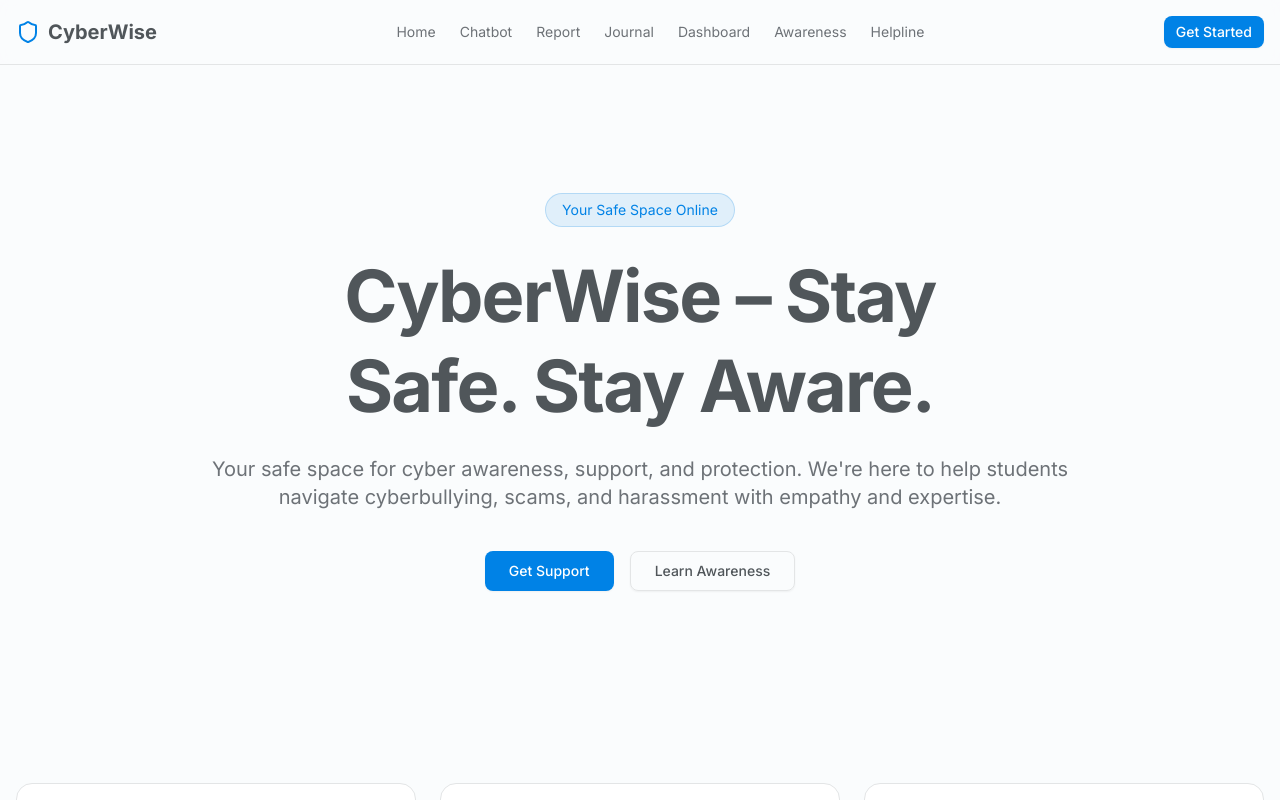
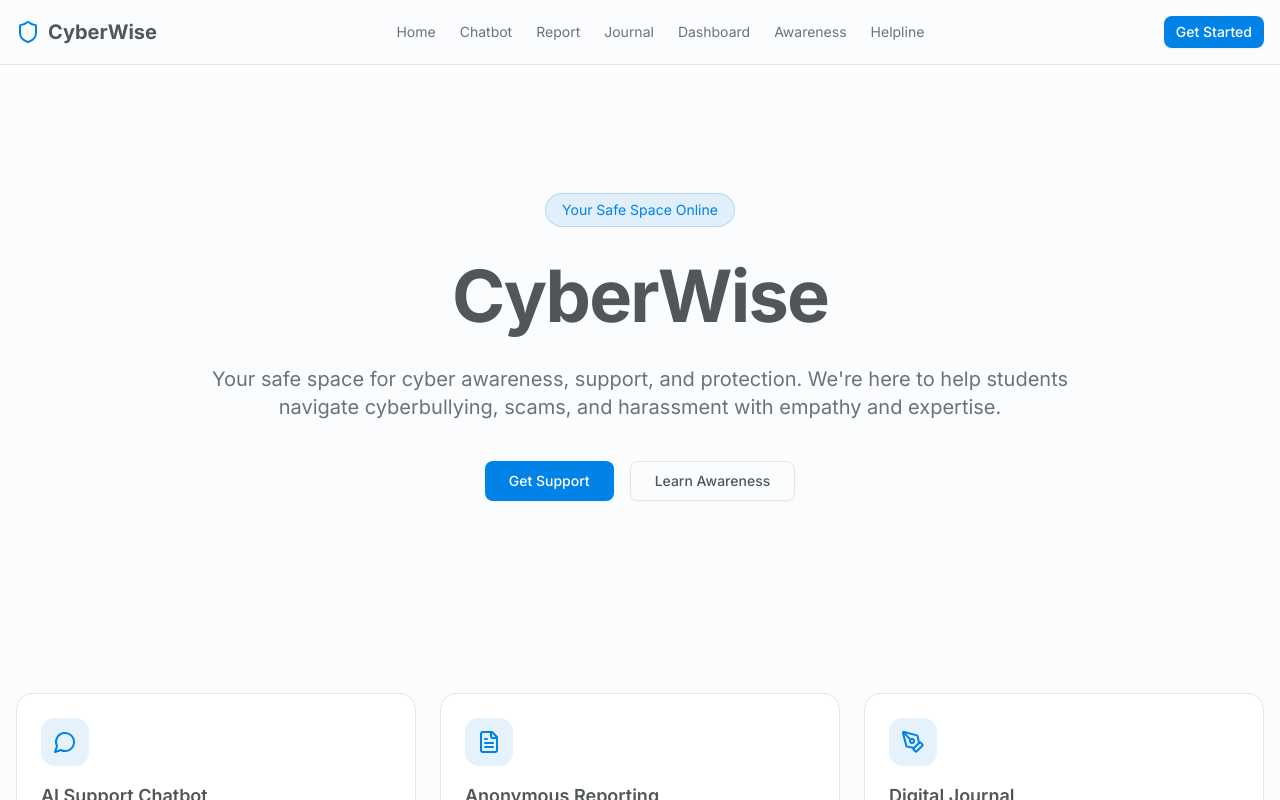
Before and after one commit to Aryan-theccool/v0-cyber-wise-web-application, a Next.js app: page / in a window 1280 px wide. Shown: the top 800 px of the page. Built offline with nearby package versions, Linux system fonts and the light colour scheme.

Commit message:
Update page.tsx

```diff
--- a/app/page.tsx
+++ b/app/page.tsx
@@ -50,7 +50,7 @@ export default function HomePage() {
           </div>
 
           <h1 className="mb-6 text-balance text-5xl font-bold leading-tight tracking-tight md:text-7xl">
-            CyberWise – Stay Safe. Stay Aware.
+            CyberWise
           </h1>
 
           <p className="mb-10 text-pretty text-lg text-muted-foreground md:text-xl">
```
